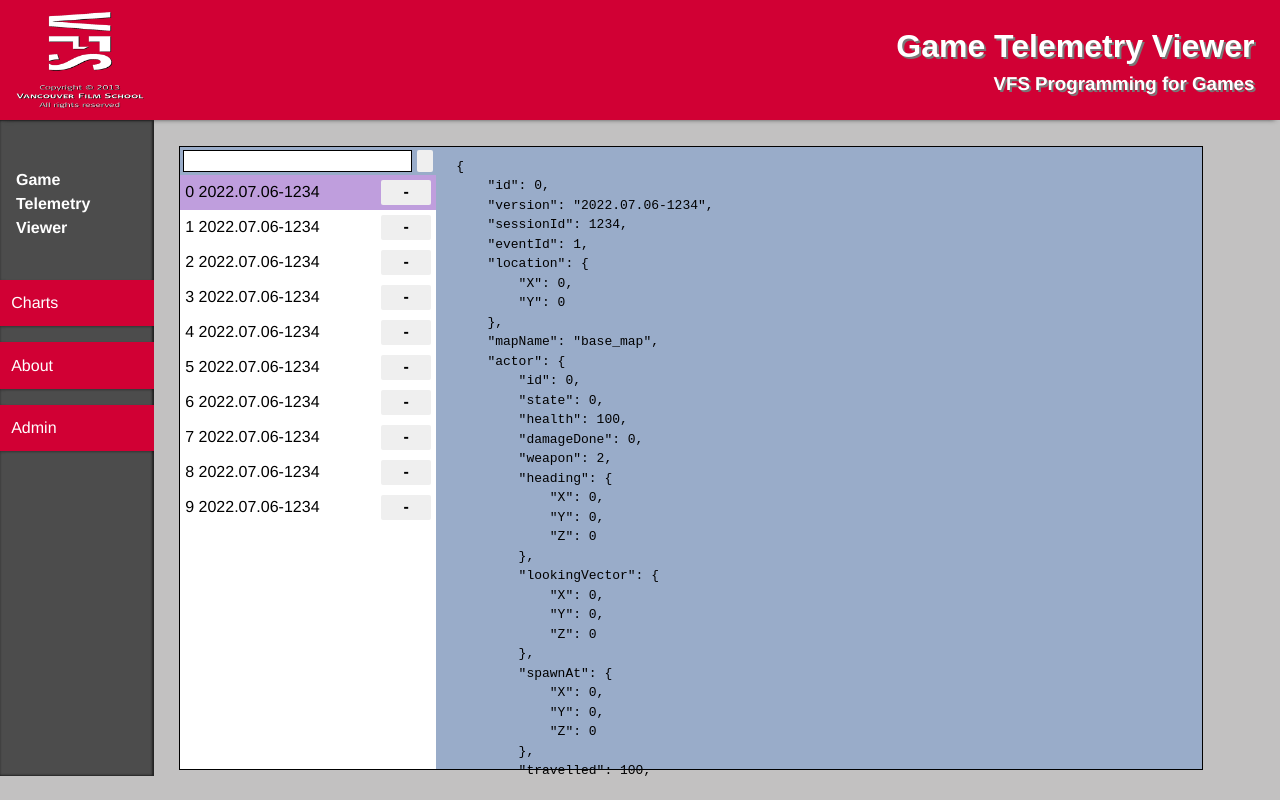
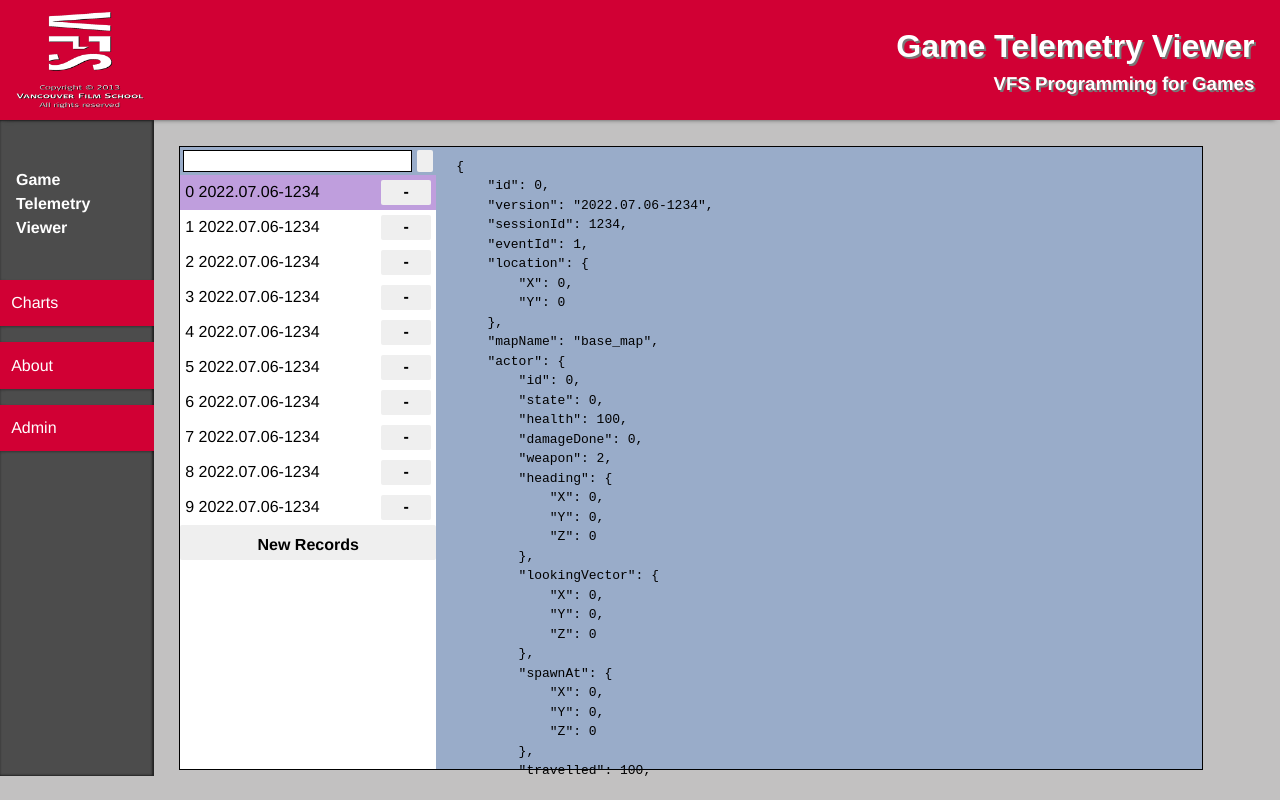
Before and after one commit to pg22nicholas/TelemetryApp, a Vue app: page /#/admin in a window 1280 px wide. Built offline with nearby package versions, Linux system fonts and the light colour scheme.

Commit message:
allows scrolling in record list

```diff
--- a/src/components/RecordList.vue
+++ b/src/components/RecordList.vue
@@ -20,6 +20,7 @@ Copyright (c) 2022 Nicholas Johnson
                             </button>
                         </div>
                 </div>
+                <button id="load-new-page-button">New Records</button>
             </div>
 
     </section>
@@ -105,6 +106,7 @@ Copyright (c) 2022 Nicholas Johnson
         width: 100%;
         flex-grow: 1;
         background-color: white;
+        overflow-y: scroll;
     }
 
     .record-row {
@@ -124,6 +126,11 @@ Copyright (c) 2022 Nicholas Johnson
         height: 100%;
     }
 
+    #load-new-page-button {
+        width: 100%;
+        height: 35px;
+    }
+
     .delete-button-text {
         width: fit-content;
         height: fit-content;
```
